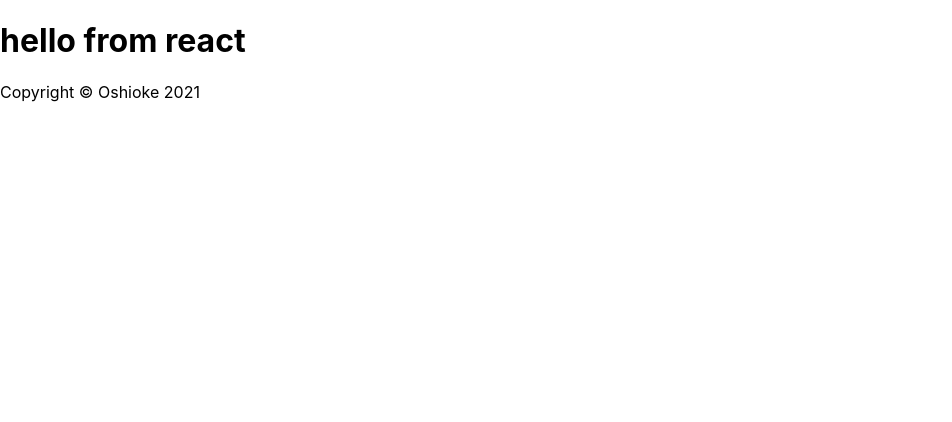
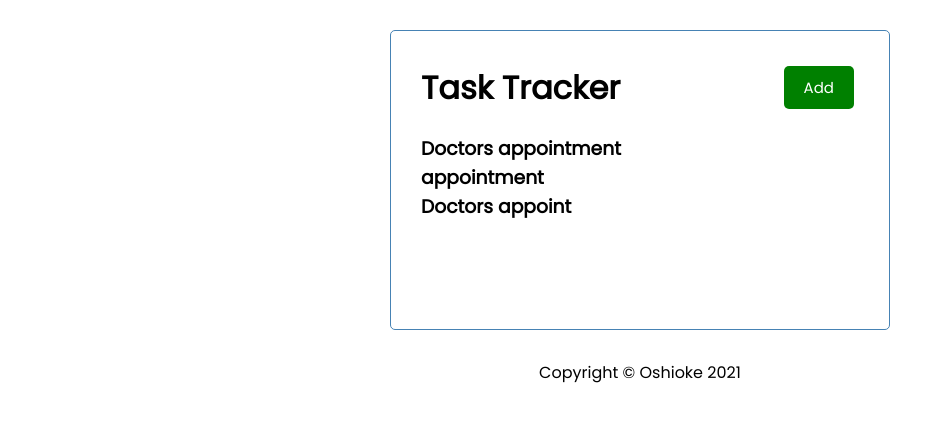
Before and after one commit to EhigieO/Task-manager, a React (Create React App) app: page / in a window 1280 px wide. Shown: the top 422 px of the page, without its empty margins (0-952 px from the left). Built offline with nearby package versions, Linux system fonts and the light colour scheme.

Commit message:
added components folder with four files

```diff
--- a/src/App.js
+++ b/src/App.js
@@ -1,9 +1,39 @@
-function App() {
+import React from 'react'
+import {useState} from 'react';
+import Header from './components/Header'
+import Tasks from './components/Tasks'
+
+const App = () => {
+    const [tasks, setTasks] = useState(
+        [
+    {
+        id: 1,
+        text: 'Doctors appointment',
+        day: 'Feb 5th at 20:30pm',
+        reminder: true,
+    },
+     {
+        id: 1,
+        text: 'appointment',
+        day: 'Feb 5th at 20:30pm',
+        reminder: true,
+    },
+     {
+        id: 1,
+        text: 'Doctors appoint',
+        day: 'Feb 5th at 20:30pm',
+        reminder: false,
+    }
+
+]
+    )
+
   return (
     <div className="container">
-      <h1> hello from react </h1>
+      <Header />
+        <Tasks tasks={tasks} />
     </div>
-  );
+  )
 }
 
-export default App;
+export default App
--- /dev/null
+++ b/src/components/Button.js
@@ -0,0 +1,21 @@
+import PropTypes from 'prop-types';
+
+
+const Button = ({color, text, onClick }) => {
+    return <button onClick={onClick} style={{backgroundColor:color}} className='btn'>
+        {text}
+    </button>
+
+}
+
+Button.defaultProps = {
+    color: 'steelblue'
+}
+
+Button.propTypes = {
+    text: PropTypes.string,
+    color: PropTypes.string,
+    onClick: PropTypes.func,
+}
+
+export default Button;
--- /dev/null
+++ b/src/components/Header.js
@@ -0,0 +1,31 @@
+import PropTypes from 'prop-types'
+import Button from './Button'
+
+const Header = ({title}) => {
+
+    const onClick = (e)=>{
+        console.log(e)
+    }
+
+    return (
+        <header className='header'>
+            <h1>{title}</h1>
+            <Button color='green' text='Add' onClick={onClick}/>
+        </header>
+    )
+}
+
+Header.defaultProps = {
+    title: 'Task Tracker'
+}
+
+Header.propTypes = {
+    title: PropTypes.string.isRequired,
+}
+//css in js
+// const headingStyle = {
+//     color: 'red',
+//     backgroundColor:'black'
+// }
+
+export default Header
--- /dev/null
+++ b/src/components/Tasks.js
@@ -0,0 +1,13 @@
+
+const Tasks = ({tasks}) => {
+        return (
+            <>
+                {tasks.map((task)=>(
+                    <h3 key={task.id}>{task.text}</h3>
+                ))}
+            </>
+        );
+    }
+
+
+export default Tasks;
--- a/src/index.css
+++ b/src/index.css
@@ -1,13 +1,97 @@
-body {
-  margin: 0;
-  font-family: -apple-system, BlinkMacSystemFont, 'Segoe UI', 'Roboto', 'Oxygen',
-    'Ubuntu', 'Cantarell', 'Fira Sans', 'Droid Sans', 'Helvetica Neue',
-    sans-serif;
-  -webkit-font-smoothing: antialiased;
-  -moz-osx-font-smoothing: grayscale;
+@import url('https://fonts.googleapis.com/css2?family=Poppins:wght@300;400&display=swap');
+
+*{
+    box-sizing: border-box;
+    margin: 0;
+    padding: 0;
 }
 
-code {
-  font-family: source-code-pro, Menlo, Monaco, Consolas, 'Courier New',
-    monospace;
+body{
+    font-family: 'Poppins', sans-serif;
 }
+
+.container{
+    max-width: 500px;
+    margin: 30px auto;
+    overflow: auto;
+    min-height: 300px;
+    border: 1px solid steelblue;
+    padding: 30px;
+    border-radius: 5px;
+}
+
+.header{
+    display: flex;
+    justify-content: space-between;
+    align-items: center;
+    margin-bottom: 20px;
+}
+
+.btn{
+    display: inline-block;
+    background: #000;
+    color: #fff;
+    border: none;
+    padding: 10px 20px;
+    margin: 5px;
+    border-radius: 5px;
+    cursor: pointer;
+    text-decoration: none;
+    font-size: 15px;
+    font-family: inherit;
+}
+
+.btn:focus{
+    outline: none;
+}
+.btn:active{
+    transform: scale(0.98);
+}
+
+.event{
+    background: #f4f4f4;
+    margin: 5px;
+    padding: 10px 20px;
+    cursor: pointer;
+}
+
+.event.remainder{
+    border-left: 5px solid green;
+}
+
+.event h3{
+    display: flex;
+    align-items: center;
+    justify-content: space-between;
+}
+
+.add-form{
+    margin-bottom: 40px;
+}
+
+.form-control{
+    margin: 20px 0;
+}
+
+.form-control label{
+    display: block;
+}
+
+.form-control-check{
+    display: flex;
+    align-items: center;
+    justify-content: space-between;
+}
+
+.form-control-check label{
+    flex: 1;}
+
+.form-control-check input{
+    flex: 2;
+    height: 20px;
+}
+
+footer{
+    margin-top: 30px;
+    text-align: center;
+}
```
Also changed, not shown: src/components/Task.js (added), src/components/header.js (deleted).
